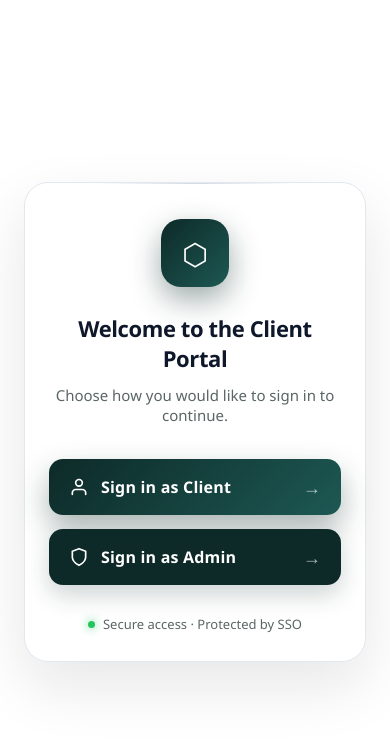
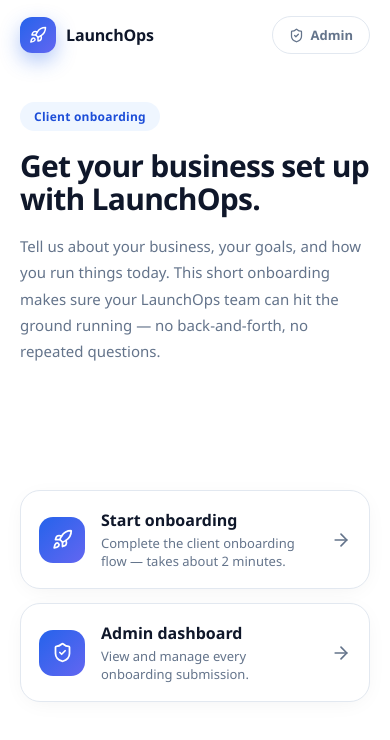
Before and after one commit to Abdulrahmansuleiman/Launchops-onboarding-clientportal, a React (Vite) app: page / in a window 390 px wide. Shown: the top 740 px of the page. Built offline with nearby package versions, Linux system fonts and the light colour scheme; no server answers.

Commit message:
Blue LaunchOps brand: landing page with rocket logo, revert teal to blue, mobile polish

```diff
--- a/src/App.tsx
+++ b/src/App.tsx
@@ -7,81 +7,102 @@ import AdminDashboard from './components/AdminDashboard'
 type View = 'welcome' | 'onboarding' | 'admin' | 'dashboard'
 type Theme = 'light' | 'dark'
 
-const fadeUp = {
-  hidden: { opacity: 0, y: 24 },
-  visible: (delay: number) => ({
-    opacity: 1,
-    y: 0,
-    transition: { duration: 0.7, delay, ease: [0.22, 1, 0.36, 1] as const },
-  }),
+function RocketIcon() {
+  return (
+    <svg viewBox="0 0 24 24" fill="none" stroke="currentColor" strokeWidth="2" strokeLinecap="round" strokeLinejoin="round">
+      <path d="M4.5 16.5c-1.5 1.26-2 5-2 5s3.74-.5 5-2c.71-.84.7-2.13-.09-2.91a2.18 2.18 0 0 0-2.91-.09z" />
+      <path d="m12 15-3-3a22 22 0 0 1 2-3.95A12.88 12.88 0 0 1 22 2c0 2.72-.78 7.5-6 11a22.35 22.35 0 0 1-4 2z" />
+      <path d="M9 12H4s.55-3.03 2-4c1.62-1.08 5 0 5 0" />
+      <path d="M12 15v5s3.03-.55 4-2c1.08-1.62 0-5 0-5" />
+    </svg>
+  )
+}
+
+function ShieldIcon() {
+  return (
+    <svg viewBox="0 0 24 24" fill="none" stroke="currentColor" strokeWidth="2" strokeLinecap="round" strokeLinejoin="round">
+      <path d="M20 13c0 5-3.5 7.5-7.66 8.95a1 1 0 0 1-.67-.01C7.5 20.5 4 18 4 13V6a1 1 0 0 1 1-1c2 0 4.5-1.2 6.24-2.72a1.17 1.17 0 0 1 1.52 0C14.51 3.81 17 5 19 5a1 1 0 0 1 1 1z" />
+      <path d="m9 12 2 2 4-4" />
+    </svg>
+  )
 }
 
 function Welcome({ onClient, onAdmin }: { onClient: () => void; onAdmin: () => void }) {
   return (
-    <motion.div
-      className="card"
-      initial={{ opacity: 0, scale: 0.92, y: 40 }}
-      animate={{ opacity: 1, scale: 1, y: 0 }}
-      transition={{ duration: 0.9, ease: [0.22, 1, 0.36, 1] }}
+    <div className="lp">
+      <header className="lp-header">
+        <div className="lp-brand">
+          <span className="lp-logo">
+            <RocketIcon />
+          </span>
+          <span className="lp-name">LaunchOps</span>
+        </div>
+        <button className="lp-admin-link" onClick={onAdmin} type="button">
+          <ShieldIcon />
+          Admin
+        </button>
+      </header>
+
+      <main className="lp-main">
+        <section className="lp-intro">
+          <span className="lp-badge">Client onboarding</span>
+          <h1 className="lp-title">
+            Get your business set up with LaunchOps.
+          </h1>
+          <p className="lp-desc">
+            Tell us about your business, your goals, and how you run things today.
+            This short onboarding makes sure your LaunchOps team can hit the ground
+            running — no back-and-forth, no repeated questions.
+          </p>
+        </section>
+
+        <section className="lp-cards">
+          <motion.button
+            className="lp-card"
+            onClick={onClient}
+            type="button"
+            whileHover={{ y: -2 }}
+            whileTap={{ scale: 0.98 }}
           >
-      <motion.div
-        className="brand"
-        initial={{ opacity: 0, rotate: -8, scale: 0.6 }}
-        animate={{ opacity: 1, rotate: 0, scale: 1 }}
-        transition={{ type: 'spring', stiffness: 160, damping: 14, delay: 0.15 }}
-      >
-        <span className="brand-icon">⬡</span>
-      </motion.div>
-
-      <motion.h1 variants={fadeUp} initial="hidden" animate="visible" custom={0.25}>
-        Welcome to the Client Portal
-      </motion.h1>
-
-      <motion.p className="subtitle" variants={fadeUp} initial="hidden" animate="visible" custom={0.4}>
-        Choose how you would like to sign in to continue.
-      </motion.p>
-
-      <div className="actions">
-        <motion.button
-          className="btn btn-client"
-          variants={fadeUp}
-          initial="hidden"
-          animate="visible"
-          custom={0.55}
-          whileHover={{ scale: 1.04, y: -3 }}
-          whileTap={{ scale: 0.97 }}
-          onClick={onClient}
-        >
-          <svg viewBox="0 0 24 24" fill="none" stroke="currentColor" strokeWidth="2" strokeLinecap="round" strokeLinejoin="round">
-            <path d="M20 21v-2a4 4 0 0 0-4-4H8a4 4 0 0 0-4 4v2" />
-            <circle cx="12" cy="7" r="4" />
+            <span className="lp-card-icon">
+              <RocketIcon />
+            </span>
+            <span className="lp-card-text">
+              <span className="lp-card-title">Start onboarding</span>
+              <span className="lp-card-desc">
+                Complete the client onboarding flow — takes about 2 minutes.
+              </span>
+            </span>
+            <svg className="lp-card-arrow" viewBox="0 0 24 24" fill="none" stroke="currentColor" strokeWidth="2" strokeLinecap="round" strokeLinejoin="round">
+              <path d="M5 12h14" />
+              <path d="m12 5 7 7-7 7" />
             </svg>
-          Sign in as Client
-          <span className="btn-arrow">→</span>
           </motion.button>
 
           <motion.button
-          className="btn btn-admin"
-          variants={fadeUp}
-          initial="hidden"
-          animate="visible"
-          custom={0.7}
-          whileHover={{ scale: 1.04, y: -3 }}
-          whileTap={{ scale: 0.97 }}
+            className="lp-card"
             onClick={onAdmin}
+            type="button"
+            whileHover={{ y: -2 }}
+            whileTap={{ scale: 0.98 }}
           >
-          <svg viewBox="0 0 24 24" fill="none" stroke="currentColor" strokeWidth="2" strokeLinecap="round" strokeLinejoin="round">
-            <path d="M12 22s8-4 8-10V5l-8-3-8 3v7c0 6 8 10 8 10z" />
+            <span className="lp-card-icon">
+              <ShieldIcon />
+            </span>
+            <span className="lp-card-text">
+              <span className="lp-card-title">Admin dashboard</span>
+              <span className="lp-card-desc">
+                View and manage every onboarding submission.
+              </span>
+            </span>
+            <svg className="lp-card-arrow" viewBox="0 0 24 24" fill="none" stroke="currentColor" strokeWidth="2" strokeLinecap="round" strokeLinejoin="round">
+              <path d="M5 12h14" />
+              <path d="m12 5 7 7-7 7" />
             </svg>
-          Sign in as Admin
-          <span className="btn-arrow">→</span>
           </motion.button>
+        </section>
+      </main>
     </div>
-
-      <motion.div className="footer" variants={fadeUp} initial="hidden" animate="visible" custom={0.85}>
-        <span className="dot" /> Secure access &middot; Protected by SSO
-      </motion.div>
-    </motion.div>
   )
 }
 
@@ -102,9 +123,9 @@ function App() {
 
   return (
     <div
-      className={`welcome${view === 'dashboard' ? ' welcome-dash' : ''}${
-        view === 'onboarding' ? ' welcome-chat' : ''
-      }`}
+      className={`welcome${view === 'welcome' ? ' welcome-landing' : ''}${
+        view === 'dashboard' ? ' welcome-dash' : ''
+      }${view === 'onboarding' ? ' welcome-chat' : ''}`}
       data-theme={view === 'dashboard' ? theme : undefined}
     >
       {view === 'welcome' && (
--- a/src/components/OnboardingQuiz.tsx
+++ b/src/components/OnboardingQuiz.tsx
@@ -6,7 +6,7 @@ import { supabase } from '../lib/supabase'
 type Answer = string | string[] | Record<string, string>
 
 const DRAFT_KEY = 'client-onboarding-draft'
-const brandGradient = 'linear-gradient(135deg, #0D2A28, #1D5853)'
+const brandGradient = 'linear-gradient(135deg, #2563eb, #1d4ed8)'
 
 interface ChatMsg {
   role: 'ai' | 'user'
@@ -418,7 +418,7 @@ function OnboardingQuiz({ onFinish, onExit }: { onFinish: () => void; onExit: ()
               className="check"
               viewBox="0 0 24 24"
               fill="none"
-              stroke="#0D2A28"
+              stroke="#2563eb"
               strokeWidth="2"
               strokeLinecap="round"
               strokeLinejoin="round"
--- a/src/index.css
+++ b/src/index.css
@@ -5,10 +5,10 @@
 }
 
 :root {
-  --blue: #0d2a28;
-  --blue-dark: #1d5853;
+  --blue: #2563eb;
+  --blue-dark: #1d4ed8;
   --ink: #0f172a;
-  --muted: #5a6665;
+  --muted: #64748b;
   font-family: 'Segoe UI', system-ui, Roboto, sans-serif;
 }
 
@@ -67,8 +67,8 @@ body {
   border-radius: 20px;
   font-size: 30px;
   color: #fff;
-  background: linear-gradient(135deg, var(--blue), var(--blue-dark));
-  box-shadow: 0 12px 30px rgba(13, 42, 40, 0.4);
+  background: linear-gradient(135deg, #2563eb, #6366f1);
+  box-shadow: 0 12px 30px rgba(37, 99, 235, 0.45);
 }
 
 h1 {
@@ -133,21 +133,21 @@ h1 {
 .btn-client {
   color: #fff;
   background: linear-gradient(135deg, var(--blue), var(--blue-dark));
-  box-shadow: 0 14px 30px rgba(13, 42, 40, 0.35);
+  box-shadow: 0 14px 30px rgba(37, 99, 235, 0.35);
 }
 
 .btn-client:hover {
-  box-shadow: 0 18px 40px rgba(13, 42, 40, 0.5);
+  box-shadow: 0 18px 40px rgba(37, 99, 235, 0.5);
 }
 
 .btn-admin {
   color: #ffffff;
-  background: #0d2a28;
-  box-shadow: 0 10px 24px rgba(13, 42, 40, 0.2);
+  background: #0f172a;
+  box-shadow: 0 10px 24px rgba(15, 23, 42, 0.2);
 }
 
 .btn-admin:hover {
-  box-shadow: 0 14px 32px rgba(13, 42, 40, 0.32);
+  box-shadow: 0 14px 32px rgba(15, 23, 42, 0.32);
 }
 
 .footer {
@@ -252,8 +252,8 @@ h1 {
 .progress-fill {
   height: 100%;
   border-radius: 999px;
-  background: linear-gradient(90deg, var(--blue), var(--blue-dark));
-  box-shadow: 0 0 12px rgba(13, 42, 40, 0.5);
+  background: linear-gradient(90deg, #2563eb, #6366f1);
+  box-shadow: 0 0 12px rgba(37, 99, 235, 0.6);
 }
 
 .quiz-section {
@@ -263,9 +263,9 @@ h1 {
   font-weight: 700;
   letter-spacing: 1.1px;
   text-transform: uppercase;
-  color: #0d2a28;
-  background: rgba(13, 42, 40, 0.08);
-  border: 1px solid rgba(13, 42, 40, 0.28);
+  color: #1d4ed8;
+  background: rgba(37, 99, 235, 0.09);
+  border: 1px solid rgba(37, 99, 235, 0.28);
   padding: 5px 12px;
   border-radius: 999px;
   margin-bottom: 16px;
@@ -304,8 +304,8 @@ h1 {
 }
 
 .quiz-input:focus {
-  border-color: #23504d;
-  box-shadow: 0 0 0 3px rgba(35, 80, 77, 0.18);
+  border-color: #3b82f6;
+  box-shadow: 0 0 0 3px rgba(59, 130, 246, 0.2);
 }
 
 .quiz-input.invalid {
@@ -359,9 +359,9 @@ h1 {
 }
 
 .option-card.selected {
-  border-color: #23504d;
-  background: rgba(13, 42, 40, 0.07);
-  box-shadow: 0 0 0 1px rgba(35, 80, 77, 0.4);
+  border-color: #3b82f6;
+  background: rgba(37, 99, 235, 0.08);
+  box-shadow: 0 0 0 1px rgba(59, 130, 246, 0.4);
 }
 
 .radio {
@@ -374,8 +374,8 @@ h1 {
 }
 
 .option-card.selected .radio {
-  border-color: #23504d;
-  background: radial-gradient(circle, #23504d 40%, transparent 42%);
+  border-color: #3b82f6;
+  background: radial-gradient(circle, #3b82f6 40%, transparent 42%);
 }
 
 .quiz-chips {
@@ -404,8 +404,8 @@ h1 {
 }
 
 .chip.selected {
-  border-color: #23504d;
-  background: rgba(13, 42, 40, 0.09);
+  border-color: #3b82f6;
+  background: rgba(37, 99, 235, 0.1);
 }
 
 .chip-check {
@@ -417,12 +417,12 @@ h1 {
   border-radius: 50%;
   font-size: 12px;
   line-height: 1;
-  background: #e9f5f3;
-  color: #5a6665;
+  background: #eef2f7;
+  color: #64748b;
 }
 
 .chip.selected .chip-check {
-  background: #0d2a28;
+  background: #2563eb;
   color: #fff;
 }
 
@@ -476,9 +476,9 @@ h1 {
   font-size: 13px;
   font-weight: 700;
   letter-spacing: 1px;
-  color: #0d2a28;
-  background: rgba(13, 42, 40, 0.08);
-  border: 1px solid rgba(13, 42, 40, 0.25);
+  color: #1d4ed8;
+  background: rgba(37, 99, 235, 0.08);
+  border: 1px solid rgba(37, 99, 235, 0.25);
   border-radius: 999px;
   padding: 7px 16px;
 }
@@ -508,14 +508,14 @@ h1 {
 
 .welcome-dash[data-theme='light'] {
   background:
-    radial-gradient(900px 500px at 10% 0%, rgba(13, 42, 40, 0.07), transparent 60%),
+    radial-gradient(900px 500px at 10% 0%, rgba(37, 99, 235, 0.09), transparent 60%),
     #f1f5f9;
 }
 
 .welcome-dash[data-theme='dark'] {
   background:
-    radial-gradient(1200px 700px at 15% 10%, rgba(45, 212, 191, 0.18), transparent 60%),
-    radial-gradient(1000px 600px at 85% 90%, rgba(13, 42, 40, 0.5), transparent 60%),
+    radial-gradient(1200px 700px at 15% 10%, rgba(37, 99, 235, 0.22), transparent 60%),
+    radial-gradient(1000px 600px at 85% 90%, rgba(99, 102, 241, 0.18), transparent 60%),
     linear-gradient(160deg, #0b1120 0%, #101b33 55%, #0b1120 100%);
 }
 
@@ -536,8 +536,8 @@ h1 {
   --dash-text: #0f172a;
   --dash-muted: #64748b;
   --dash-shadow: 0 10px 30px rgba(15, 23, 42, 0.07);
-  --dash-grad-a: #0d2a28;
-  --dash-grad-b: #1d5853;
+  --dash-grad-a: #2563eb;
+  --dash-grad-b: #6366f1;
   color: var(--dash-text);
 }
 
@@ -549,8 +549,8 @@ h1 {
   --dash-text: #f8fafc;
   --dash-muted: #94a3b8;
   --dash-shadow: 0 10px 24px rgba(2, 6, 23, 0.35);
-  --dash-grad-a: #5eead4;
-  --dash-grad-b: #2dd4bf;
+  --dash-grad-a: #60a5fa;
+  --dash-grad-b: #a5b4fc;
 }
 
 .dash-header {
@@ -577,8 +577,8 @@ h1 {
   border-radius: 13px;
   font-size: 20px;
   color: #fff;
-  background: linear-gradient(135deg, var(--blue), var(--blue-dark));
-  box-shadow: 0 10px 24px rgba(13, 42, 40, 0.4);
+  background: linear-gradient(135deg, #2563eb, #6366f1);
+  box-shadow: 0 10px 24px rgba(37, 99, 235, 0.4);
 }
 
 .dash-title h1 {
@@ -1024,7 +1024,7 @@ h1 {
   width: 288px;
   flex-shrink: 0;
   flex-direction: column;
-  border-right: 1px solid #dee7e6;
+  border-right: 1px solid #e2e8f0;
   background: #ffffff;
   padding: 20px;
 }
@@ -1050,7 +1050,7 @@ h1 {
   border-radius: 12px;
   font-size: 18px;
   color: #fff;
-  background: linear-gradient(135deg, #0d2a28, #1d5853);
+  background: linear-gradient(135deg, #2563eb, #1d4ed8);
   flex-shrink: 0;
 }
 
@@ -1075,7 +1075,7 @@ h1 {
 
 .chat-tag {
   font-size: 12px;
-  color: #5a6665;
+  color: #64748b;
 }
 
 .chat-progress-block {
@@ -1096,14 +1096,14 @@ h1 {
 }
 
 .chat-progress-head span:last-child {
-  color: #5a6665;
+  color: #64748b;
   font-variant-numeric: tabular-nums;
 }
 
 .chat-progress-track {
   height: 8px;
   border-radius: 999px;
-  background: #e9f5f3;
+  background: #eff6ff;
   overflow: hidden;
 }
 
@@ -1130,7 +1130,7 @@ h1 {
 }
 
 .chat-step.current {
-  background: #e9f5f3;
+  background: #eff6ff;
 }
 
 .chat-step-dot {
@@ -1140,22 +1140,22 @@ h1 {
   width: 20px;
   height: 20px;
   border-radius: 50%;
-  border: 1px solid #dee7e6;
+  border: 1px solid #e2e8f0;
   font-size: 11px;
   font-weight: 600;
   flex-shrink: 0;
-  color: #5a6665;
+  color: #64748b;
 }
 
 .chat-step.done .chat-step-dot {
-  background: #0d2a28;
-  border-color: #0d2a28;
+  background: #2563eb;
+  border-color: #2563eb;
   color: #f8fdfc;
 }
 
 .chat-step.current .chat-step-dot {
-  border-color: #0d2a28;
-  color: #0d2a28;
+  border-color: #2563eb;
+  color: #2563eb;
 }
 
 .chat-step-label {
@@ -1168,7 +1168,7 @@ h1 {
 }
 
 .chat-step.done .chat-step-label {
-  color: #5a6665;
+  color: #64748b;
   text-decoration: line-through;
 }
 
@@ -1180,7 +1180,7 @@ h1 {
 .chat-side-foot {
   margin-top: 16px;
   font-size: 12px;
-  color: #5a6665;
+  color: #64748b;
 }
 
 .chat-mobile-head {
@@ -1188,7 +1188,7 @@ h1 {
   align-items: center;
   gap: 10px;
   padding: 12px 16px;
-  border-bottom: 1px solid #dee7e6;
+  border-bottom: 1px solid #e2e8f0;
 }
 
 @media (min-width: 768px) {
@@ -1207,12 +1207,12 @@ h1 {
 .chat-mobile-pct {
   font-size: 12px;
   font-weight: 600;
-  color: #0d2a28;
+  color: #2563eb;
 }
 
 .chat-mobile-progress {
   height: 4px;
-  background: #e9f5f3;
+  background: #eff6ff;
   overflow: hidden;
 }
 
@@ -1252,7 +1252,7 @@ h1 {
   padding: 0;
   font-family: inherit;
   font-size: 12px;
-  color: #5a6665;
+  color: #64748b;
   cursor: pointer;
   transition: color 0.2s ease;
 }
@@ -1270,7 +1270,7 @@ h1 {
   font-size: 12px;
   text-transform: uppercase;
   letter-spacing: 0.1em;
-  color: #5a6665;
+  color: #64748b;
 }
 
 .chat-scroll {
@@ -1314,7 +1314,7 @@ h1 {
   padding: 10px 16px;
   font-size: 14px;
   line-height: 1.6;
-  box-shadow: 0 4px 24px -8px rgba(13, 42, 40, 0.18);
+  box-shadow: 0 4px 24px -8px rgba(37, 99, 235, 0.18);
 }
 
 @media (min-width: 768px) {
@@ -1326,7 +1326,7 @@ h1 {
 .msg-ai {
   background: #ffffff;
   color: #0a0a0a;
-  border: 1px solid #dee7e6;
+  border: 1px solid #e2e8f0;
   border-radius: 28px 28px 28px 14px;
 }
 
@@ -1346,7 +1346,7 @@ h1 {
   width: 6px;
   height: 6px;
   border-radius: 50%;
-  background: #5a6665;
+  background: #64748b;
   animation: typing-bounce 0.9s infinite ease-in-out;
 }
 
@@ -1384,7 +1384,7 @@ h1 {
   flex: 1;
   height: 48px;
   border-radius: 24px;
-  border: 1px solid #e3eeed;
+  border: 1px solid #e2e8f0;
   background: transparent;
   padding: 0 18px;
   font-size: 15px;
@@ -1396,13 +1396,13 @@ h1 {
 }
 
 .chat-input::placeholder {
-  color: #5a6665;
+  color: #64748b;
 }
 
 .chat-input:focus {
   outline: none;
-  box-shadow: 0 0 0 1px #23504d;
-  border-color: #23504d;
+  box-shadow: 0 0 0 1px #2563eb;
+  border-color: #2563eb;
 }
 
 .chat-send {
@@ -1410,13 +1410,13 @@ h1 {
   height: 48px;
   border-radius: 16px;
   border: none;
-  background: #0d2a28;
+  background: #2563eb;
   color: #f8fdfc;
   display: inline-flex;
   align-items: center;
   justify-content: center;
   cursor: pointer;
-  box-shadow: 0 4px 24px -8px rgba(13, 42, 40, 0.18);
+  box-shadow: 0 4px 24px -8px rgba(37, 99, 235, 0.18);
   transition: opacity 0.2s ease;
   flex-shrink: 0;
 }
@@ -1445,7 +1445,7 @@ h1 {
   font-size: 12px;
   padding: 8px 14px;
   border-radius: 999px;
-  border: 1px solid #dee7e6;
+  border: 1px solid #e2e8f0;
   background: #ffffff;
   color: #0a0a0a;
   font-family: inherit;
@@ -1454,13 +1454,13 @@ h1 {
 }
 
 .chat-chip:hover {
-  background: #e9f5f3;
+  background: #eff6ff;
 }
 
 .chat-chip.selected {
-  border-color: #23504d;
-  background: #e9f5f3;
-  color: #0d2a28;
+  border-color: #2563eb;
+  background: #eff6ff;
+  color: #2563eb;
   font-weight: 600;
 }
 
@@ -1481,13 +1481,13 @@ h1 {
   padding: 0 20px;
   border-radius: 14px;
   border: none;
-  background: #0d2a28;
+  background: #2563eb;
   color: #f8fdfc;
   font-family: inherit;
   font-size: 14px;
   font-weight: 500;
   cursor: pointer;
-  box-shadow: 0 4px 24px -8px rgba(13, 42, 40, 0.25);
+  box-shadow: 0 4px 24px -8px rgba(37, 99, 235, 0.25);
   transition: opacity 0.2s ease;
 }
 
@@ -1512,7 +1512,7 @@ h1 {
   align-items: center;
   justify-content: center;
   padding: 24px;
-  background: rgba(13, 42, 40, 0.18);
+  background: rgba(37, 99, 235, 0.18);
   backdrop-filter: blur(4px);
 }
 
@@ -1522,8 +1522,8 @@ h1 {
   padding: 48px 40px 36px;
   border-radius: 24px;
   background: #ffffff;
-  border: 1px solid #dee7e6;
-  box-shadow: 0 24px 60px rgba(13, 42, 40, 0.16);
+  border: 1px solid #e2e8f0;
+  box-shadow: 0 24px 60px rgba(37, 99, 235, 0.16);
   text-align: center;
 }
 
@@ -1535,9 +1535,247 @@ h1 {
   margin-top: 8px;
   font-size: 15px;
   line-height: 1.6;
-  color: #5a6665;
+  color: #64748b;
 }
 
 .chat-done-btn {
   margin-top: 12px;
 }
+
+.welcome-landing {
+  padding: 0;
+}
+
+.lp {
+  width: 100%;
+  min-height: 100dvh;
+  background: #ffffff;
+  display: flex;
+  flex-direction: column;
+}
+
+.lp-header {
+  width: 100%;
+  max-width: 1024px;
+  margin: 0 auto;
+  display: flex;
+  align-items: center;
+  justify-content: space-between;
+  gap: 16px;
+  padding: 16px 20px;
+}
+
+.lp-brand {
+  display: flex;
+  align-items: center;
+  gap: 10px;
+}
+
+.lp-logo {
+  display: inline-flex;
+  align-items: center;
+  justify-content: center;
+  width: 36px;
+  height: 36px;
+  border-radius: 12px;
+  color: #ffffff;
+  background: linear-gradient(135deg, #2563eb, #6366f1);
+  box-shadow: 0 8px 20px rgba(37, 99, 235, 0.35);
+  flex-shrink: 0;
+}
+
+.lp-logo svg {
+  width: 18px;
+  height: 18px;
+}
+
+.lp-name {
+  font-size: 16px;
+  font-weight: 600;
+  color: #0f172a;
+  letter-spacing: -0.01em;
+}
+
+.lp-admin-link {
+  display: inline-flex;
+  align-items: center;
+  gap: 7px;
+  padding: 9px 16px;
+  border-radius: 999px;
+  border: 1px solid #e2e8f0;
+  background: #ffffff;
+  color: #64748b;
+  font-family: inherit;
+  font-size: 13px;
+  font-weight: 600;
+  cursor: pointer;
+  transition: background 0.2s ease, color 0.2s ease, border-color 0.2s ease;
+}
+
+.lp-admin-link:hover {
+  background: #f8fafc;
+  color: #0f172a;
+  border-color: #cbd5e1;
+}
+
+.lp-admin-link svg {
+  width: 15px;
+  height: 15px;
+}
+
+.lp-main {
+  width: 100%;
+  max-width: 1024px;
+  margin: 0 auto;
+  flex: 1;
+  display: grid;
+  grid-template-columns: 1.1fr 0.9fr;
+  gap: 40px;
+  align-items: center;
+  padding: 48px 20px 64px;
+}
+
+.lp-badge {
+  display: inline-flex;
+  align-items: center;
+  gap: 8px;
+  padding: 6px 14px;
+  border-radius: 999px;
+  background: #eff6ff;
+  color: #1d4ed8;
+  font-size: 12px;
+  font-weight: 600;
+  letter-spacing: 0.02em;
+  margin-bottom: 18px;
+}
+
+.lp-title {
+  font-size: 40px;
+  line-height: 1.1;
+  letter-spacing: -0.025em;
+  font-weight: 700;
+  color: #0f172a;
+}
+
+.lp-desc {
+  margin-top: 18px;
+  max-width: 540px;
+  font-size: 16px;
+  line-height: 1.75;
+  color: #64748b;
+}
+
+.lp-cards {
+  display: flex;
+  flex-direction: column;
+  gap: 14px;
+}
+
+.lp-card {
+  display: flex;
+  align-items: center;
+  gap: 16px;
+  width: 100%;
+  padding: 18px;
+  border-radius: 20px;
+  border: 1px solid #e2e8f0;
+  background: #ffffff;
+  box-shadow: 0 4px 24px -8px rgba(15, 23, 42, 0.08);
+  font-family: inherit;
+  text-align: left;
+  cursor: pointer;
+  transition: background 0.2s ease, border-color 0.2s ease, box-shadow 0.2s ease;
+}
+
+.lp-card:hover {
+  background: #f8fafc;
+  border-color: #cbd5e1;
+}
+
+.lp-card-icon {
+  display: inline-flex;
+  align-items: center;
+  justify-content: center;
+  width: 46px;
+  height: 46px;
+  border-radius: 14px;
+  color: #ffffff;
+  background: linear-gradient(135deg, #2563eb, #6366f1);
+  flex-shrink: 0;
+}
+
+.lp-card-icon svg {
+  width: 21px;
+  height: 21px;
+}
+
+.lp-card-text {
+  min-width: 0;
+  flex: 1;
+  display: flex;
+  flex-direction: column;
+  gap: 3px;
+}
+
+.lp-card-title {
+  font-size: 16px;
+  font-weight: 600;
+  color: #0f172a;
+}
+
+.lp-card-desc {
+  font-size: 13px;
+  color: #64748b;
+}
+
+.lp-card-arrow {
+  width: 20px;
+  height: 20px;
+  color: #64748b;
+  flex-shrink: 0;
+  transition: transform 0.2s ease;
+}
+
+.lp-card:hover .lp-card-arrow {
+  transform: translateX(3px);
+}
+
+@media (max-width: 767px) {
+  .lp-main {
+    grid-template-columns: 1fr;
+    gap: 32px;
+    padding: 32px 20px 48px;
+    align-items: start;
+  }
+
+  .lp-title {
+    font-size: 30px;
+  }
+
+  .lp-desc {
+    font-size: 15px;
+  }
+}
+
+@media (max-width: 520px) {
+  .chat-done-card {
+    padding: 36px 24px 28px;
+  }
+
+  .welcome-dash {
+    padding: 24px 16px 40px;
+  }
+
+  .chat-scroll {
+    padding: 12px 16px;
+  }
+
+  .chat-controls {
+    margin-top: 10px;
+  }
+
+  .chat-chip {
+    padding: 7px 12px;
+    font-size: 11px;
+  }
+}
```
Lines whose indentation alone changed are shown as unchanged.
